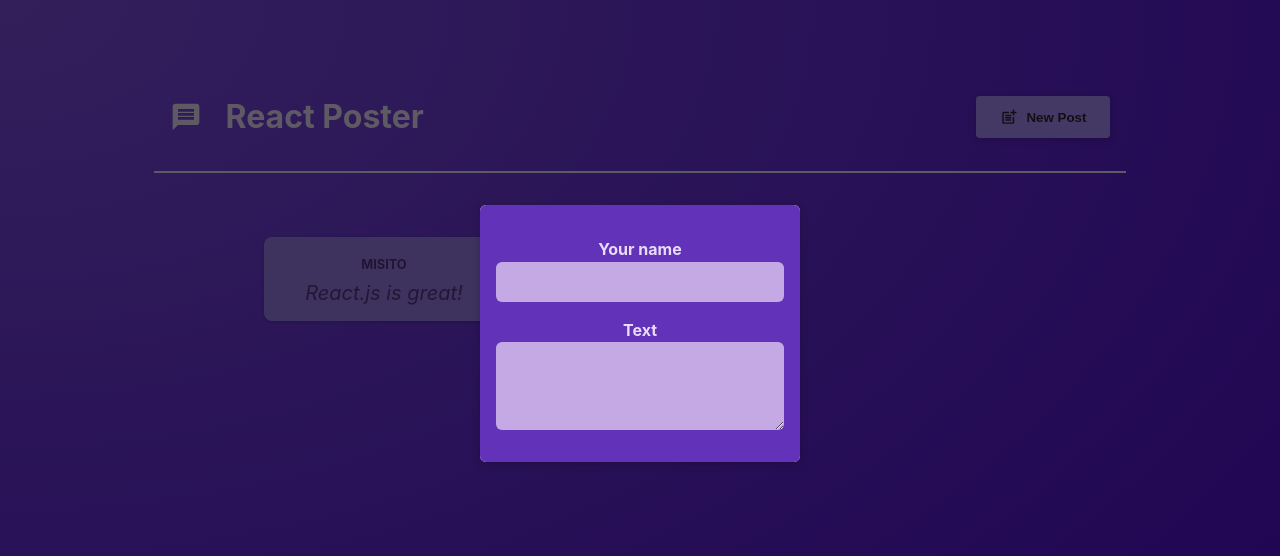
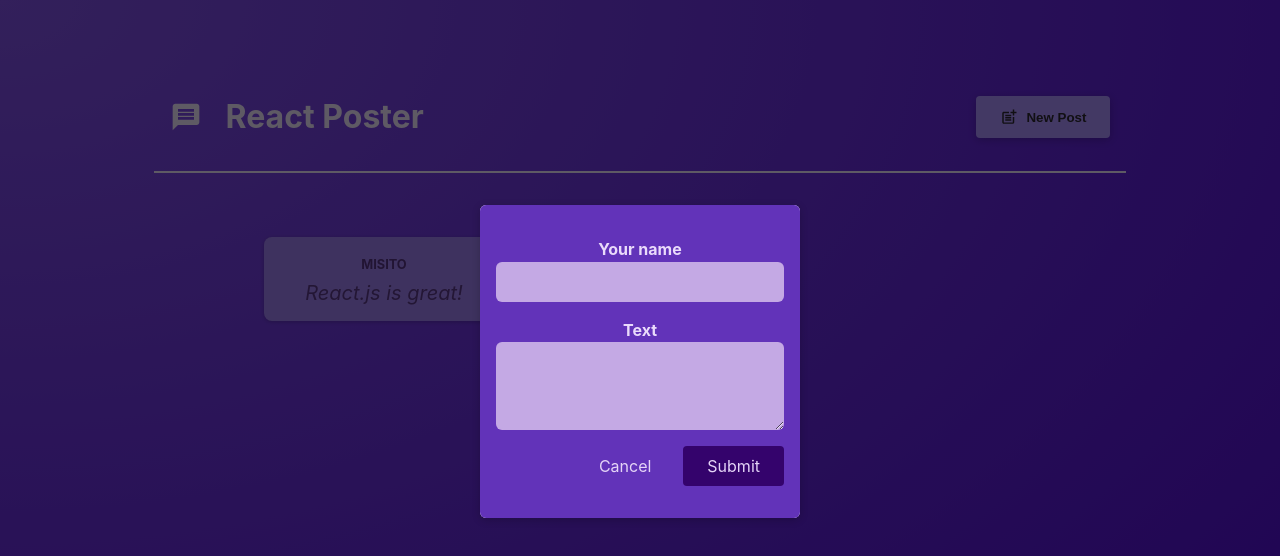
Before and after one commit to lssotog/react-poster-app, a React (Vite) app: page / in a window 1280 px wide. Both pictures are taken after a click on the button "New Post". Shown: the top 556 px of the page. Built offline with nearby package versions, Linux system fonts and the light colour scheme.

Commit message:
Adding Form Buttons

```diff
--- a/src/components/NewPost.jsx
+++ b/src/components/NewPost.jsx
@@ -1,6 +1,6 @@
 import classes from "./NewPost.module.css";
 
-function NewPost({ onAuthorChange, onBodyChange }) {
+function NewPost({ onAuthorChange, onBodyChange, onCancel }) {
   return (
     <form className={classes.form}>
       <p>
@@ -11,6 +11,12 @@
         <label htmlFor="body">Text</label>
         <textarea id="body" required rows={3} onChange={onBodyChange} />
       </p>
+      <p className={classes.actions}>
+        <button type="button" onClick={onCancel}>
+          Cancel
+        </button>
+        <button>Submit</button>
+      </p>
     </form>
   );
 }
--- a/src/components/PostList.jsx
+++ b/src/components/PostList.jsx
@@ -23,6 +23,7 @@
           <NewPost
             onBodyChange={bodyChangeHandler}
             onAuthorChange={AuthorChangeHandler}
+            onCancel={onStopPosting}
           />
         </Modal>
       )}
```
